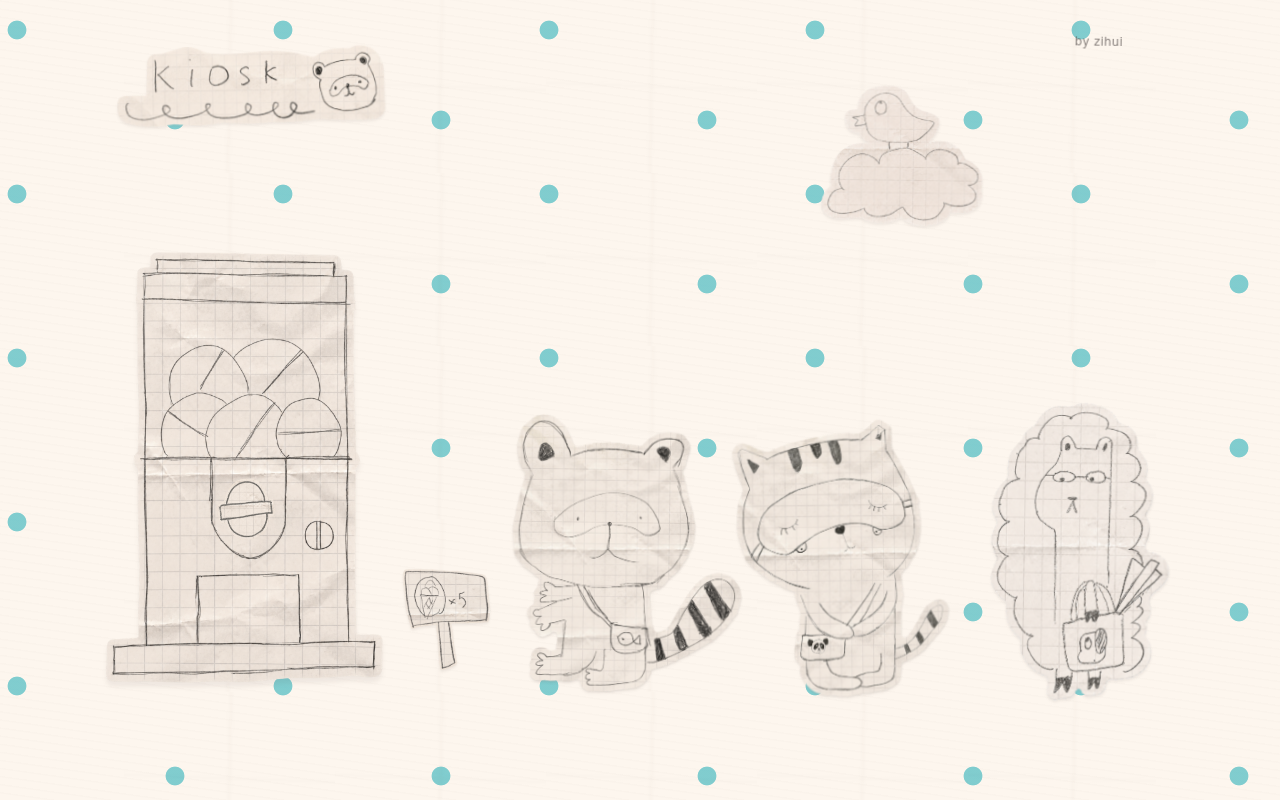
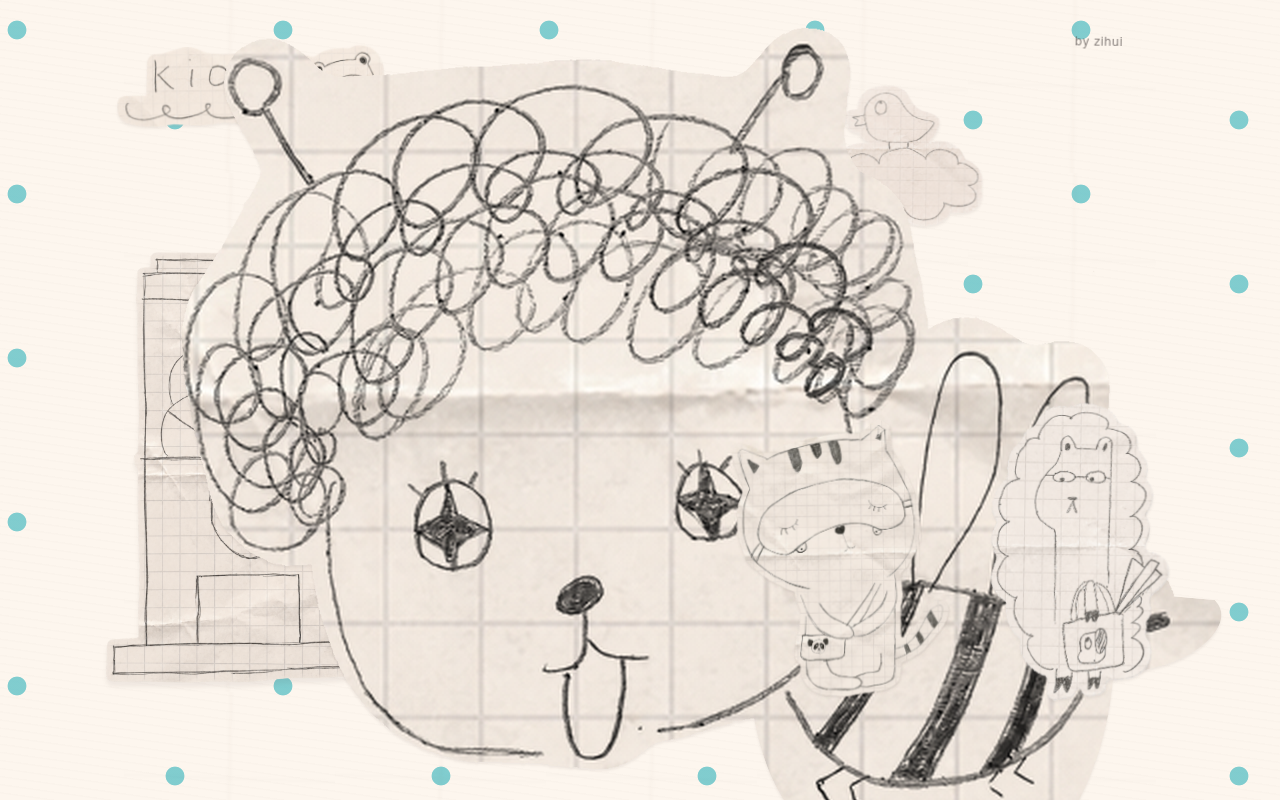
Before and after one commit to eclaircrumb/gachapon, a Next.js app in the folder gachapon/: page / in a window 1280 px wide. Built offline with nearby package versions, Linux system fonts and the light colour scheme.

Commit message:
Add bee image to the gacha page

```diff
--- a/gachapon/app/page.tsx
+++ b/gachapon/app/page.tsx
@@ -179,6 +179,13 @@ export default function Home() {
           draggable={false}
         />
 
+         <img
+          className="art art-bee drift-seven"
+          src={asset("/art/bee.png")}
+          alt="A hand-drawn bee"
+          draggable={false}
+        />
+
         <p className="screen-reader-status" aria-live="polite">
           {phase === "turning" && "The gacha machine is drawing a link."}
           {prize && `Your capsule contains ${prize.label}.`}
```
